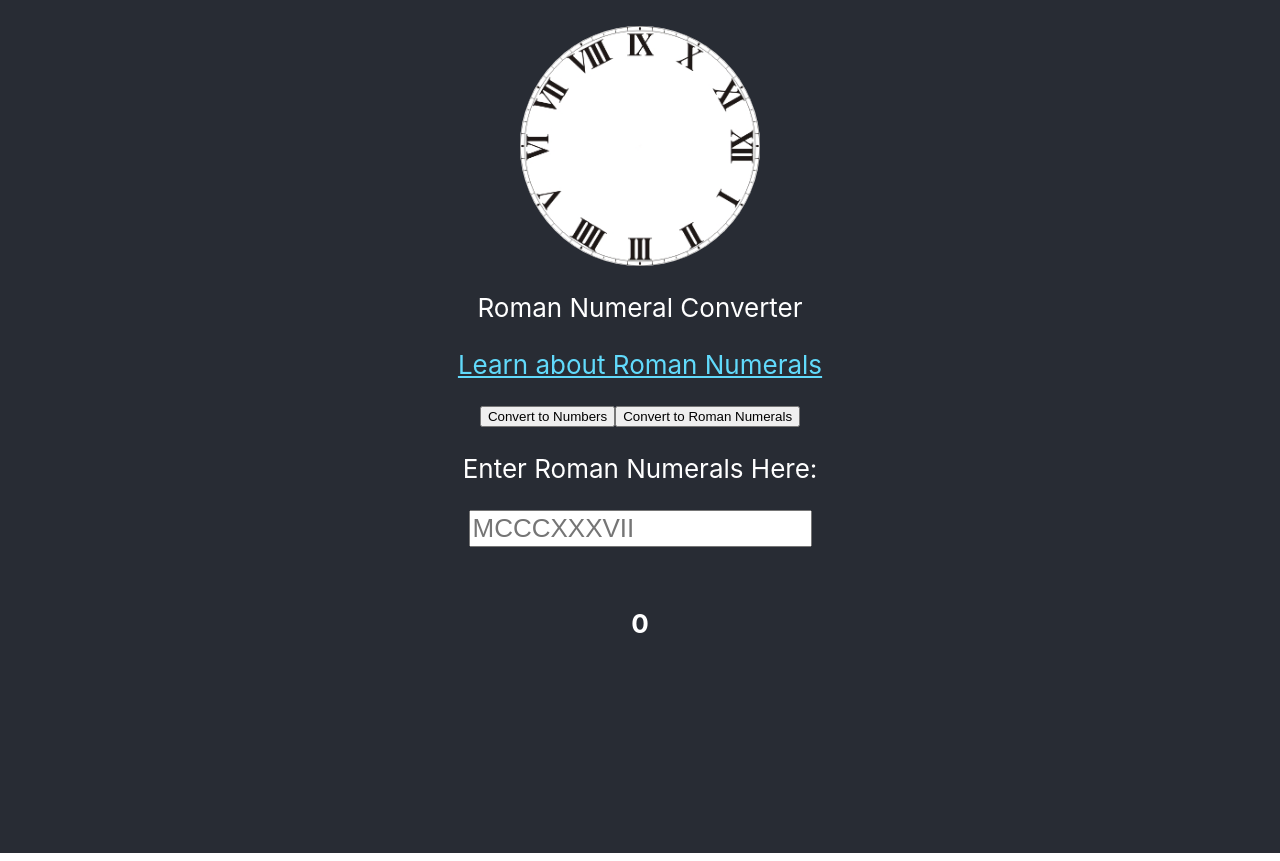
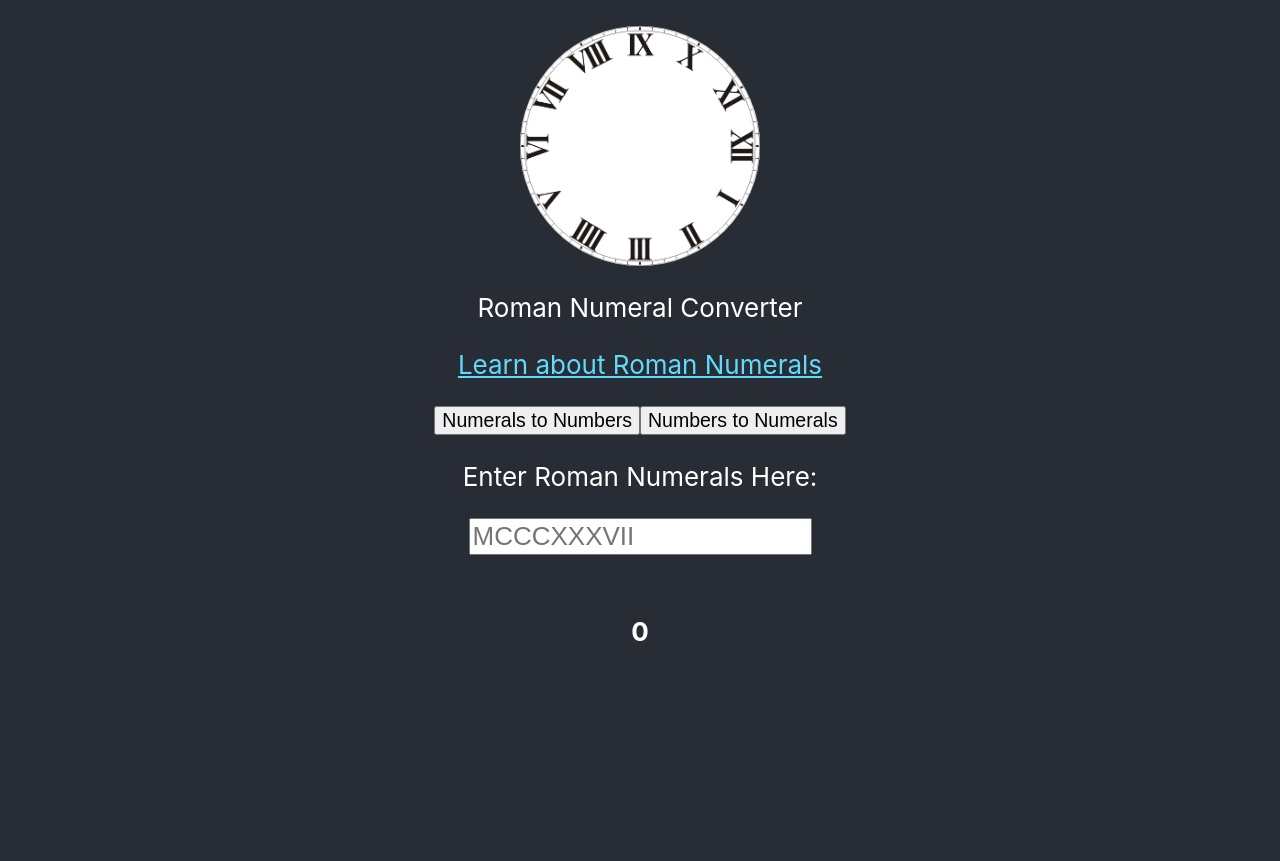
Before and after one commit to TheFern16/romanNumerals, a React (Create React App) app: page / in a window 1280 px wide. Built offline with nearby package versions, Linux system fonts and the light colour scheme.

Commit message:
Adjust app js and app cs for deployment

```diff
--- a/src/App.css
+++ b/src/App.css
@@ -43,3 +43,7 @@
   display: flex;
   padding-top: 1em;
 }
+
+button {
+  font-size: .75em;
+}
--- a/src/App.js
+++ b/src/App.js
@@ -79,8 +79,8 @@ class App extends React.Component {
             Learn about Roman Numerals
           </a>
           <div className="buttonContainer">
-            <button name="convertToNumbers" onClick={this.handleClick}>Convert to Numbers</button>
-            <button name="convertToNumerals" onClick={this.handleClick}>Convert to Roman Numerals</button>
+            <button name="convertToNumbers" onClick={this.handleClick}>Numerals to Numbers</button>
+            <button name="convertToNumerals" onClick={this.handleClick}>Numbers to Numerals</button>
           </div>
         </header>
         { this.conditionalRender() }
```
